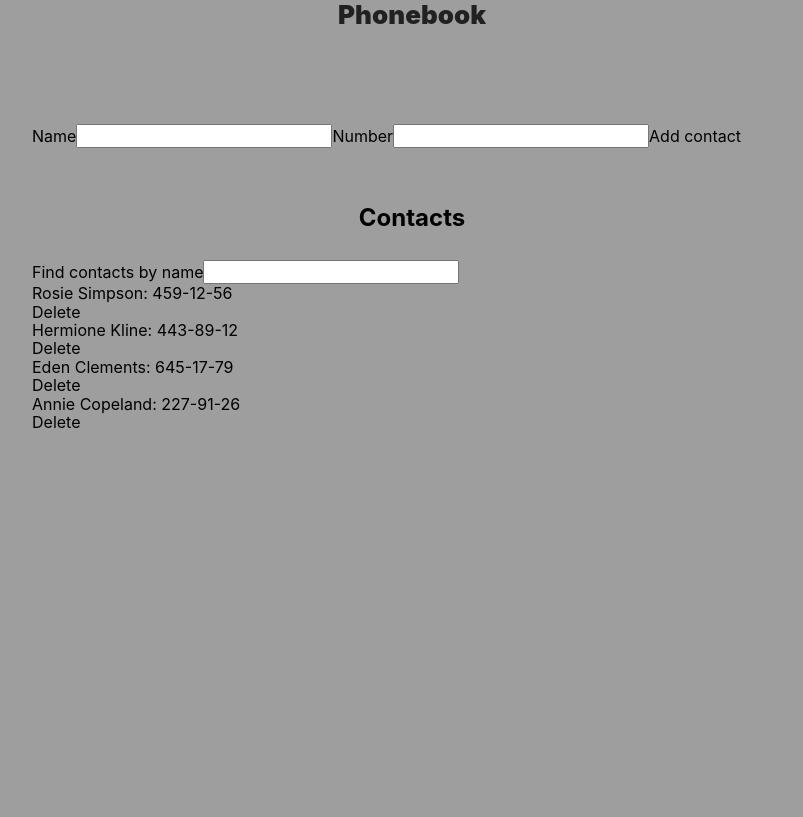
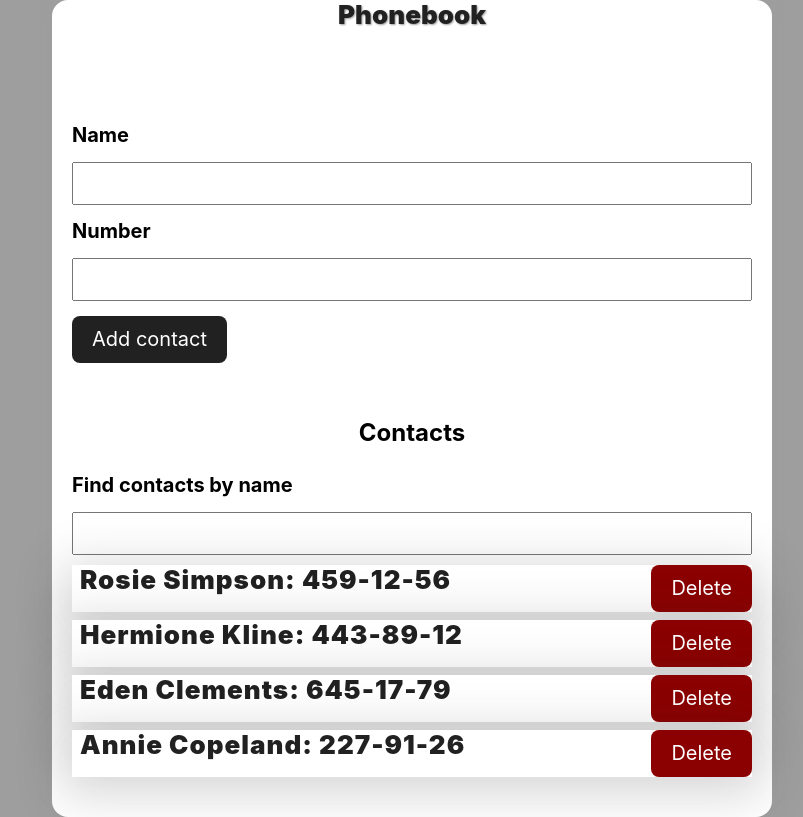
Before and after one commit to Weselka/goit-react-hw-02-phonebook, a React (Create React App) app: page / in a window 1280 px wide. Shown: the whole page, without its empty margins (228-1031 px from the left). Built offline with nearby package versions, Linux system fonts and the light colour scheme.

Commit message:
add style components

```diff
--- a/src/components/Contact/Contact.js
+++ b/src/components/Contact/Contact.js
@@ -1,13 +1,14 @@
 import PropTypes from 'prop-types';
+import { ContactText, ButtonDelete, ContactsBox } from './Contact.styled';
 
 export const Contact = ({ contact: { id, name, number }, onDelete }) => {
   return (
-    <div>
-      <p>
+    <ContactsBox>
+      <ContactText>
         {name}: {number}
-      </p>
-      <button onClick={() => onDelete(id)}>Delete</button>
-    </div>
+      </ContactText>
+      <ButtonDelete onClick={() => onDelete(id)}>Delete</ButtonDelete>
+    </ContactsBox>
   );
 };
 
--- /dev/null
+++ b/src/components/Contact/Contact.styled.js
@@ -0,0 +1,24 @@
+import styled from '@emotion/styled';
+
+export const ContactText = styled.p`
+  color: ${props => props.theme.colors.dark};
+  font-weight: 900;
+  font-size: ${props => props.theme.fontSizes.large};
+  letter-spacing: ${props => props.theme.spacing(0.25)};
+  margin-left: ${props => props.theme.spacing(2)};
+  margin-bottom: 0;
+`;
+
+export const ButtonDelete = styled.button`
+  align-self: flex-start;
+  padding: ${props => props.theme.spacing(3)} ${props => props.theme.spacing(5)};
+  border-radius: ${props => props.theme.spacing(2)};
+  font-size: ${props => props.theme.spacing(5)};
+  color: ${props => props.theme.colors.white};
+  background: ${props => props.theme.colors.red};
+`;
+
+export const ContactsBox = styled.div`
+  display: flex;
+  justify-content: space-between;
+`;
--- a/src/components/ContactForm/ContactForm.js
+++ b/src/components/ContactForm/ContactForm.js
@@ -1,5 +1,6 @@
 import { Component } from 'react';
 import PropTypes from 'prop-types';
+import { Label, Form, Input, Button } from './ContactForm.styled';
 
 export class ContactForm extends Component {
   static propTypes = {
@@ -33,10 +34,10 @@ export class ContactForm extends Component {
     const { name, number } = this.state;
 
     return (
-      <form onSubmit={this.handleSubmit}>
-        <label>
+      <Form onSubmit={this.handleSubmit}>
+        <Label>
           Name
-          <input
+          <Input
             value={name}
             onChange={this.handleChange}
             type="text"
@@ -45,10 +46,10 @@ export class ContactForm extends Component {
             title="Name may contain only letters, apostrophe, dash and spaces. For example Adrian, Jacob Mercer, Charles de Batz de Castelmore d'Artagnan"
             required
           />
-        </label>
-        <label>
+        </Label>
+        <Label>
           Number
-          <input
+          <Input
             value={number}
             onChange={this.handleChange}
             type="tel"
@@ -57,9 +58,9 @@ export class ContactForm extends Component {
             title="Phone number must be digits and can contain spaces, dashes, parentheses and can start with +"
             required
           />
-        </label>
-        <button type="submit">Add contact</button>
-      </form>
+        </Label>
+        <Button type="submit">Add contact</Button>
+      </Form>
     );
   }
 }
--- /dev/null
+++ b/src/components/ContactForm/ContactForm.styled.js
@@ -0,0 +1,31 @@
+import styled from '@emotion/styled';
+
+export const Form = styled.form`
+  display: flex;
+  flex-direction: column;
+  gap: 15px;
+`;
+
+export const Label = styled.label`
+  display: flex;
+  flex-direction: column;
+  font-size: ${props => props.theme.spacing(5)};
+  font-weight: 700;
+  gap: 15px;
+`;
+
+export const Input = styled.input`
+  padding: ${props => props.theme.spacing(1)}
+   ${props => props.theme.spacing(0)}
+   ${props => props.theme.spacing(3)}
+   ${props => props.theme.spacing(0)};
+`;
+
+export const Button = styled.button`
+  align-self: flex-start;
+  padding: ${props => props.theme.spacing(3)} ${props => props.theme.spacing(5)};
+  border-radius: ${props => props.theme.spacing(2)};
+  font-size: ${props => props.theme.spacing(5)};
+  color: ${props => props.theme.colors.white};
+  background: ${props => props.theme.colors.dark};
+`;
--- a/src/components/ContactList/ContactList.js
+++ b/src/components/ContactList/ContactList.js
@@ -1,19 +1,19 @@
 import PropTypes from 'prop-types';
-
 import { Contact } from 'components';
+import { BoardContacts, ContactsItem } from './ContactList.styled';
 
 export const ContactList = ({ items, onDelete }) => {
   console.log(items);
   return (
-    <ul>
+    <BoardContacts>
       {items.map(item => {
         return (
-          <li key={item.id}>
+          <ContactsItem key={item.id}>
             <Contact contact={item} onDelete={onDelete}></Contact>
-          </li>
+          </ContactsItem>
         );
       })}
-    </ul>
+    </BoardContacts>
   );
 };
 
--- /dev/null
+++ b/src/components/ContactList/ContactList.styled.js
@@ -0,0 +1,17 @@
+import styled from '@emotion/styled';
+
+export const BoardContacts = styled.ul`
+  border-radius: ${props => props.theme.spacing(3)};
+  margin: 10px auto 0 auto;
+  display: flex;
+  gap: ${props => props.theme.spacing(2)};
+  flex-direction: column;
+`;
+
+export const ContactsItem = styled.li`
+  align-items: center;
+  justify-content: start;
+  width: 100%;
+  box-shadow: ${props => props.theme.shadows.medium};
+  background-color: ${props => props.theme.colors.white};
+`;
--- a/src/components/Container/Container.styled.js
+++ b/src/components/Container/Container.styled.js
@@ -1,10 +1,13 @@
 import styled from '@emotion/styled';
 
 export const Container = styled.div`
-  max-width: 800px;
-  width: 100%;
+  max-width: 1200px;
+  width: ${props => props.theme.spacing(180)};
   padding-left: ${props => props.theme.spacing(5)};
   padding-right: ${props => props.theme.spacing(5)};
   margin-left: auto;
   margin-right: auto;
+  background: ${props => props.theme.colors.white};
+  box-shadow: ${props => props.theme.shadows.regular};
+  border-radius: ${props => props.theme.spacing(4)};
 `;
--- a/src/components/Filter/Filter.js
+++ b/src/components/Filter/Filter.js
@@ -1,13 +1,14 @@
 import PropTypes from 'prop-types';
+import { FilterBox, Label, Input } from './Filter.styled';
 
 export const Filter = ({ value, onChange }) => {
   return (
-    <div>
-      <label>
+    <FilterBox>
+      <Label>
         Find contacts by name
-        <input type="text" name="filter" value={value} onChange={onChange} />
-      </label>
-    </div>
+        <Input type="text" name="filter" value={value} onChange={onChange} />
+      </Label>
+    </FilterBox>
   );
 };
 
--- /dev/null
+++ b/src/components/Filter/Filter.styled.js
@@ -0,0 +1,20 @@
+import styled from '@emotion/styled';
+
+export const FilterBox = styled.div`
+  display: flex;
+  flex-direction: column;
+  gap: 15px;
+`;
+
+export const Label = styled.label`
+  display: flex;
+  flex-direction: column;
+  font-size: ${props => props.theme.spacing(5)};
+  font-weight: 700;
+  gap: 15px;
+`;
+
+export const Input = styled.input`
+  padding: ${props => props.theme.spacing(1)} ${props => props.theme.spacing(0)}
+    ${props => props.theme.spacing(3)} ${props => props.theme.spacing(0)};
+`;
--- a/src/components/Section/Section.js
+++ b/src/components/Section/Section.js
@@ -11,6 +11,8 @@ export const Section = ({ title, children }) => {
 };
 
 Section.propTypes = {
-  title: PropTypes.string.isRequired,
+  Section: PropTypes.shape({
+    title: PropTypes.string.isRequired,
+  }),
   children: PropTypes.node.isRequired,
 };
--- a/src/styles/theme.js
+++ b/src/styles/theme.js
@@ -3,6 +3,7 @@ export const theme = Object.freeze({
     accent: '#2196F3',
     white: '#ffffff',
     gray: '#9e9e9e',
+    red: '#8B0000',
 
     light: '#f2f2f2',
     dark: '#212121',
```
Also changed, not shown: src/components/App/App.jsx (indentation only).
